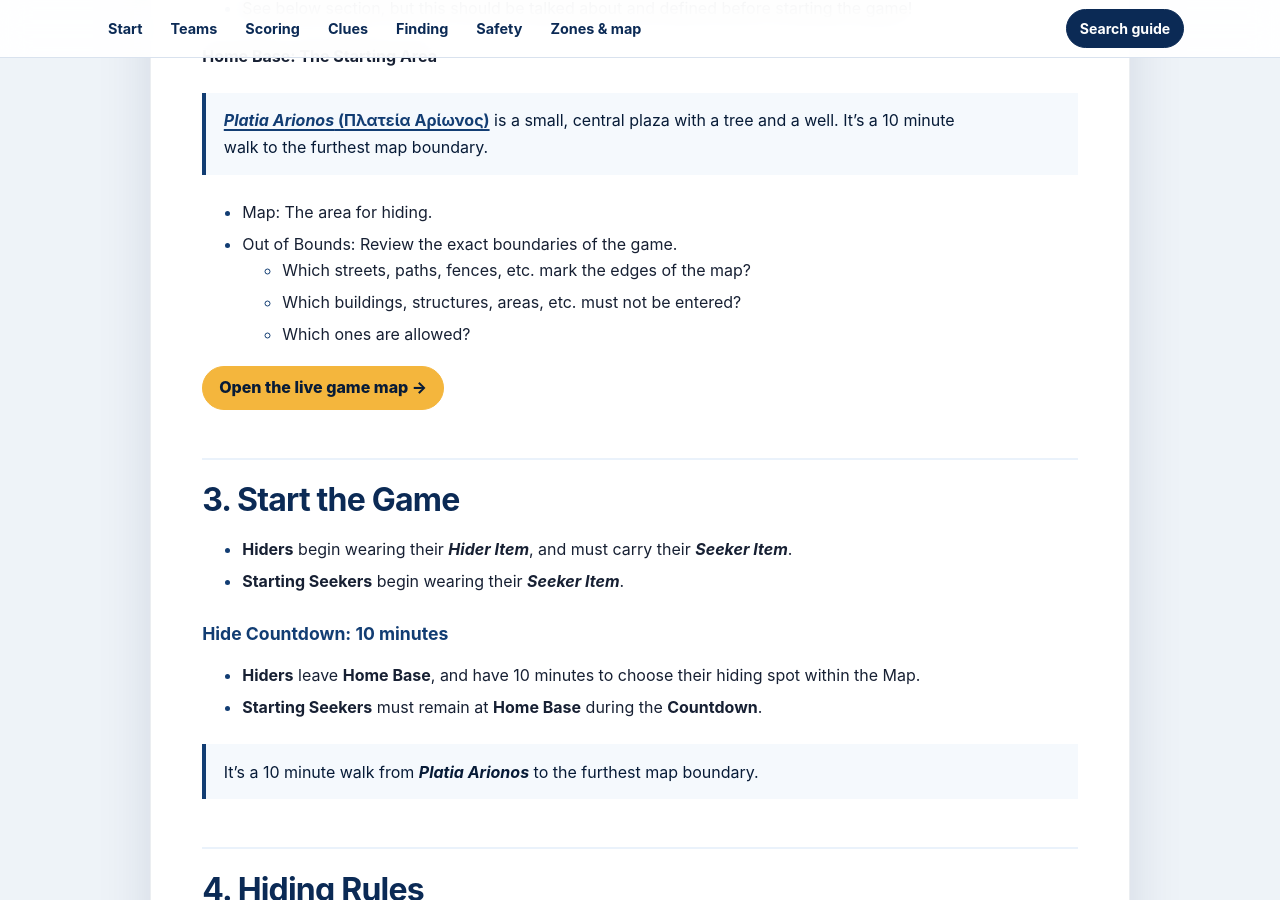
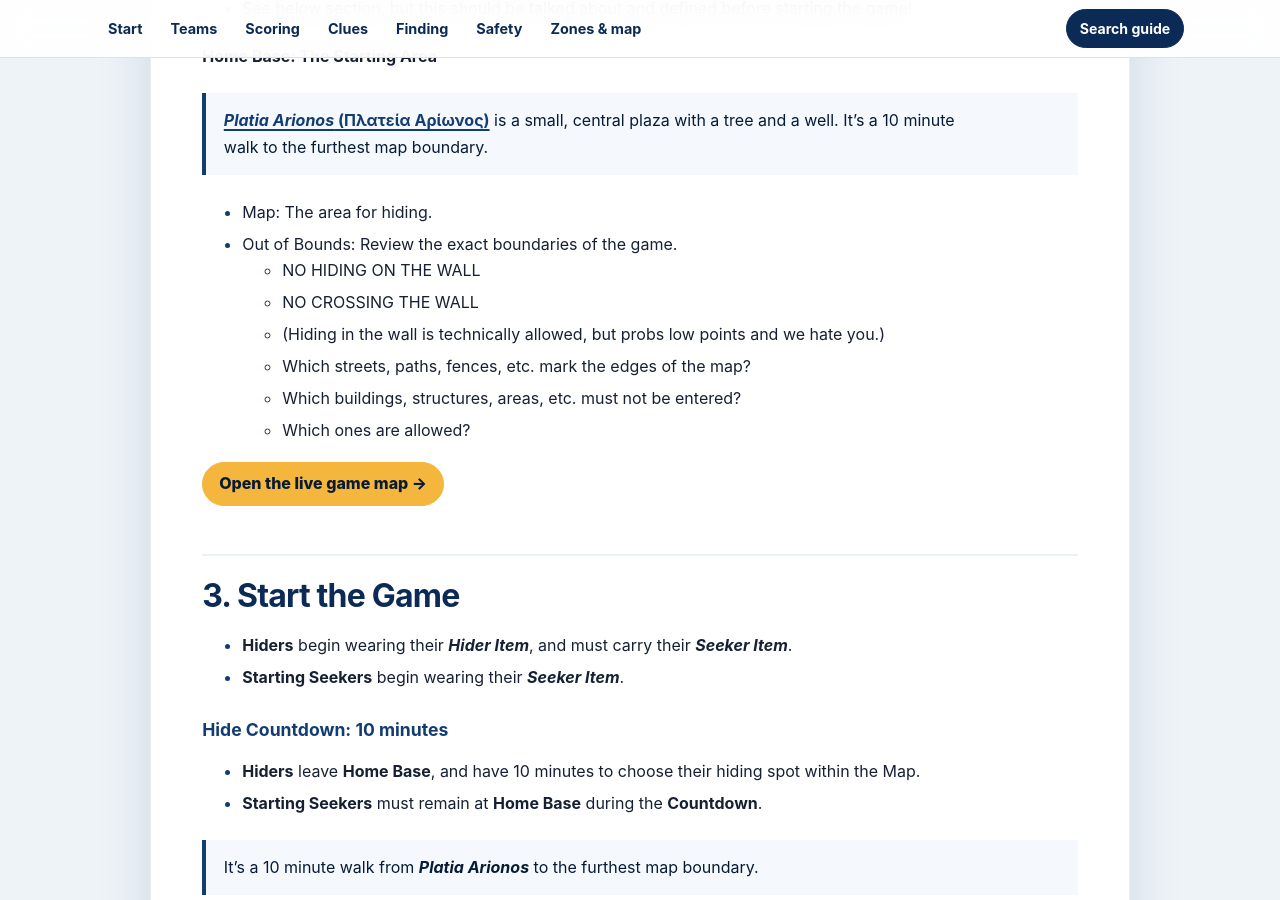
Before and after one commit to mmaxin/hide-and-seek-game, a Jekyll site: the page built from rules.md, in a window 1280 px wide and 900 px high, scrolled down 1966 px. Built offline with Jekyll 4.4.1, drawn with Linux system fonts in a browser that asks for light colours; our own code applies the rules of GitHub Pages for plain Markdown files; some of the changed text lies outside the part shown.

Commit message:
Photo rules

```diff
--- a/rules.md
+++ b/rules.md
@@ -75,6 +75,9 @@
 {% endcomment %}
 - Map: The area for hiding.
 - Out of Bounds: Review the exact boundaries of the game.
+  - NO HIDING ON THE WALL
+  - NO CROSSING THE WALL
+  - (Hiding in the wall is technically allowed, but probs low points and we hate you.)
   - Which streets, paths, fences, etc. mark the edges of the map?
   - Which buildings, structures, areas, etc. must not be entered?
   - Which ones are allowed?
@@ -161,6 +164,8 @@
 
 > Walking across Old Town Rhodes takes 15 minutes (east-west or north-south).
 
+
+
 ## 6. How a find works
 {: #finds }
 
@@ -204,6 +209,10 @@
 - Each photo should clearly show the ground, an upper view, and at least one clear, mostly unobstructed location clue.
 - Each photo must be from the **Hider’s** point of view. No zooming.
 - **Hiders** must submit photos on time. They may be asked to resubmit photos that are unclear.
+- Points are only earned for unique features per player.
+
+> You will need to be at a crossroads to send four unique roads!
+
 
 ### Seeker points
 
```
